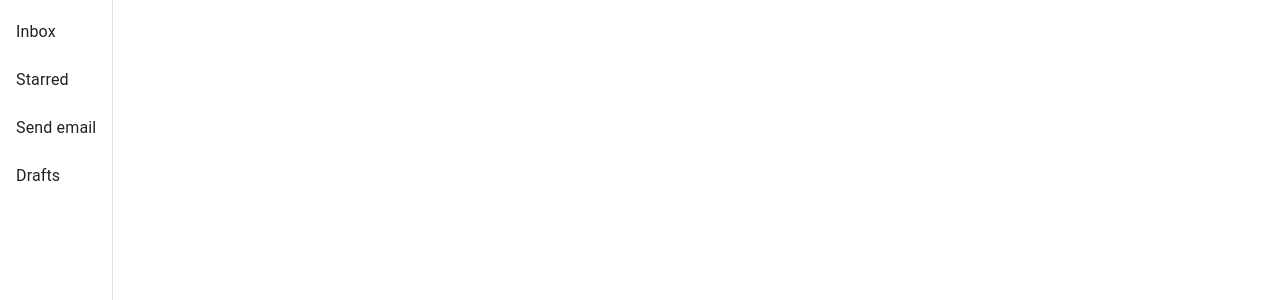
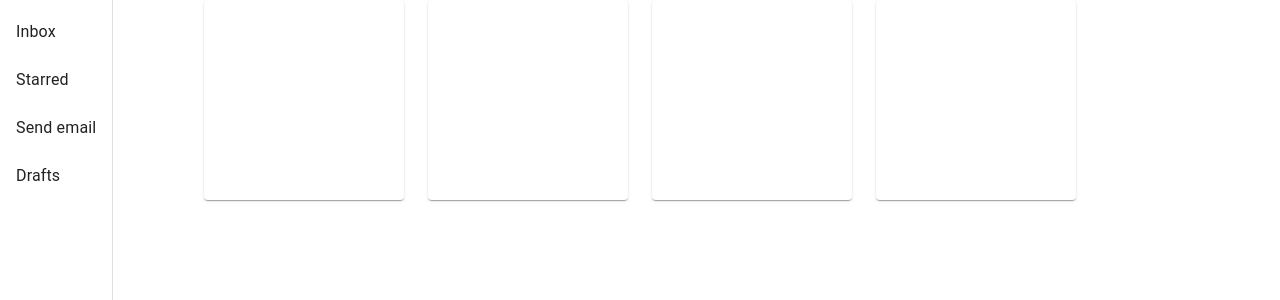
Before and after one commit to anthonyloredo5/ezlife, a React (Create React App) app in the folder client/: page / in a window 1280 px wide. Shown: the top 300 px of the page. Built offline with nearby package versions, Linux system fonts and the light colour scheme.

Commit message:
added grid list for widgets

```diff
--- a/client/src/Pages/Home.js
+++ b/client/src/Pages/Home.js
@@ -1,8 +1,12 @@
 import Drawer from '../components/Drawer';
-
+import HomeWidget from '../components/HomeWidget';
 function Home () {
     return(
+        <container>
         <Drawer/>
+        <HomeWidget/>
+        </container>
+
     );
 }
 
--- /dev/null
+++ b/client/src/components/HomeWidget.js
@@ -0,0 +1,24 @@
+import Container from '@material-ui/core/Container';
+import Grid from '@material-ui/core/Grid';
+import Paper from '@material-ui/core/Paper';
+
+function HomeWidget(){
+    return(
+        <Grid container justify ="center"spacing = {3}>
+            <Grid item>
+                <Paper style = {{height: 200, width: 200 }}/>
+            </Grid>
+            <Grid item>
+                <Paper style = {{height: 200, width: 200 }}/>
+            </Grid>
+            <Grid item>
+                <Paper style = {{height: 200, width: 200 }}/>
+            </Grid>
+            <Grid item>
+                <Paper style = {{height: 200, width: 200 }}/>
+            </Grid>
+        </Grid>
+    )
+}
+
+export default HomeWidget;
```
Also changed, not shown: 1 other file (tests, documents, lock files or other folders).
